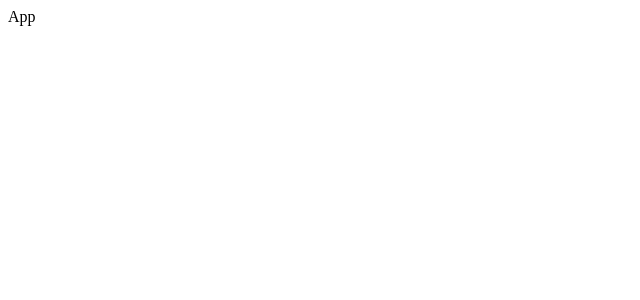
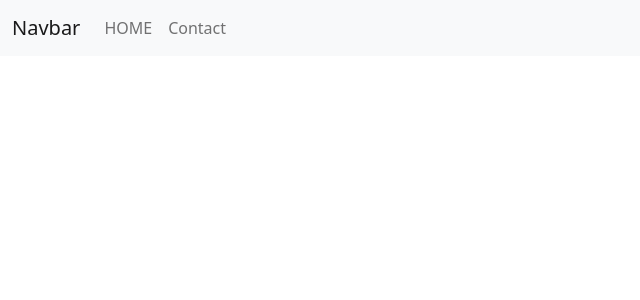
Before and after one commit to Jean-PierreNovak0612/landing-page, a React (Create React App) app: page /contact in a window 1280 px wide. Shown: the top 300 px of the page, without its empty margins (0-640 px from the left). Built offline with nearby package versions, Linux system fonts and the light colour scheme.

Commit message:
Header component added

```diff
--- a/package.json
+++ b/package.json
@@ -9,6 +9,7 @@
     "@testing-library/user-event": "^12.8.3",
     "react": "^17.0.2",
     "react-dom": "^17.0.2",
+    "react-router-dom": "^5.2.0",
     "react-scripts": "4.0.3",
     "web-vitals": "^1.1.1"
   },
--- a/public/index.html
+++ b/public/index.html
@@ -9,7 +9,9 @@
       name="description"
       content="Web site created using create-react-app"
     />
+    <link href="https://cdn.jsdelivr.net/npm/bootstrap@5.0.0-beta3/dist/css/bootstrap.min.css" rel="stylesheet" integrity="sha384-eOJMYsd53ii+scO/bJGFsiCZc+5NDVN2yr8+0RDqr0Ql0h+rP48ckxlpbzKgwra6" crossorigin="anonymous">
     <link rel="apple-touch-icon" href="%PUBLIC_URL%/logo192.png" />
+    <script src="https://cdn.jsdelivr.net/npm/bootstrap@5.0.0-beta3/dist/js/bootstrap.bundle.min.js" integrity="sha384-JEW9xMcG8R+pH31jmWH6WWP0WintQrMb4s7ZOdauHnUtxwoG2vI5DkLtS3qm9Ekf" crossorigin="anonymous"></script>
     <!--
       manifest.json provides metadata used when your web app is installed on a
       user's mobile device or desktop. See https://developers.google.com/web/fundamentals/web-app-manifest/
--- a/src/components/App.js
+++ b/src/components/App.js
@@ -1,8 +1,29 @@
 import React from 'react';
+import { BrowserRouter as Router, Switch, Route} from 'react-router-dom'
+
+import Header from './Header'
 
 const App = () => {
+
+    const LINKS = [
+        {
+            link: 'HOME',
+            path: '/'
+        },
+        {
+            link: 'Contact',
+            path: '/contact'
+        }
+    ];
+
     return (
-        <div>App</div>
+        <Router>
+            <Header links={LINKS} />
+            <Switch>
+                {/* <Route path="/" component={} />
+                <Route path="/contact" component={} /> */}
+            </Switch>
+        </Router>
     )
 };
 
--- /dev/null
+++ b/src/components/Header.js
@@ -0,0 +1,31 @@
+import React from 'react';
+import { Link } from 'react-router-dom';
+
+const Header = ({ links }) => {
+
+    const renderLinks = links.map(link => {
+        return (
+            <li className="nav-item" key={link.link}>
+                <Link className="nav-link" to={link.path}>{link.link}</Link>
+            </li>
+        )
+    });
+
+    return (
+        <nav className="navbar navbar-expand-lg navbar-light bg-light">
+            <div className="container-fluid">
+                <a className="navbar-brand" href="#">Navbar</a>
+                <button className="navbar-toggler" type="button" data-bs-toggle="collapse" data-bs-target="#navbarNav" aria-controls="navbarNav" aria-expanded="false" aria-label="Toggle navigation">
+                <span className="navbar-toggler-icon"></span>
+                </button>
+                <div className="collapse navbar-collapse" id="navbarNav">
+                <ul className="navbar-nav">
+                    {renderLinks}
+                </ul>
+                </div>
+            </div>
+        </nav>
+    )
+};
+
+export default Header;
```
Also changed, not shown: 1 other file (tests, documents, lock files or other folders).
